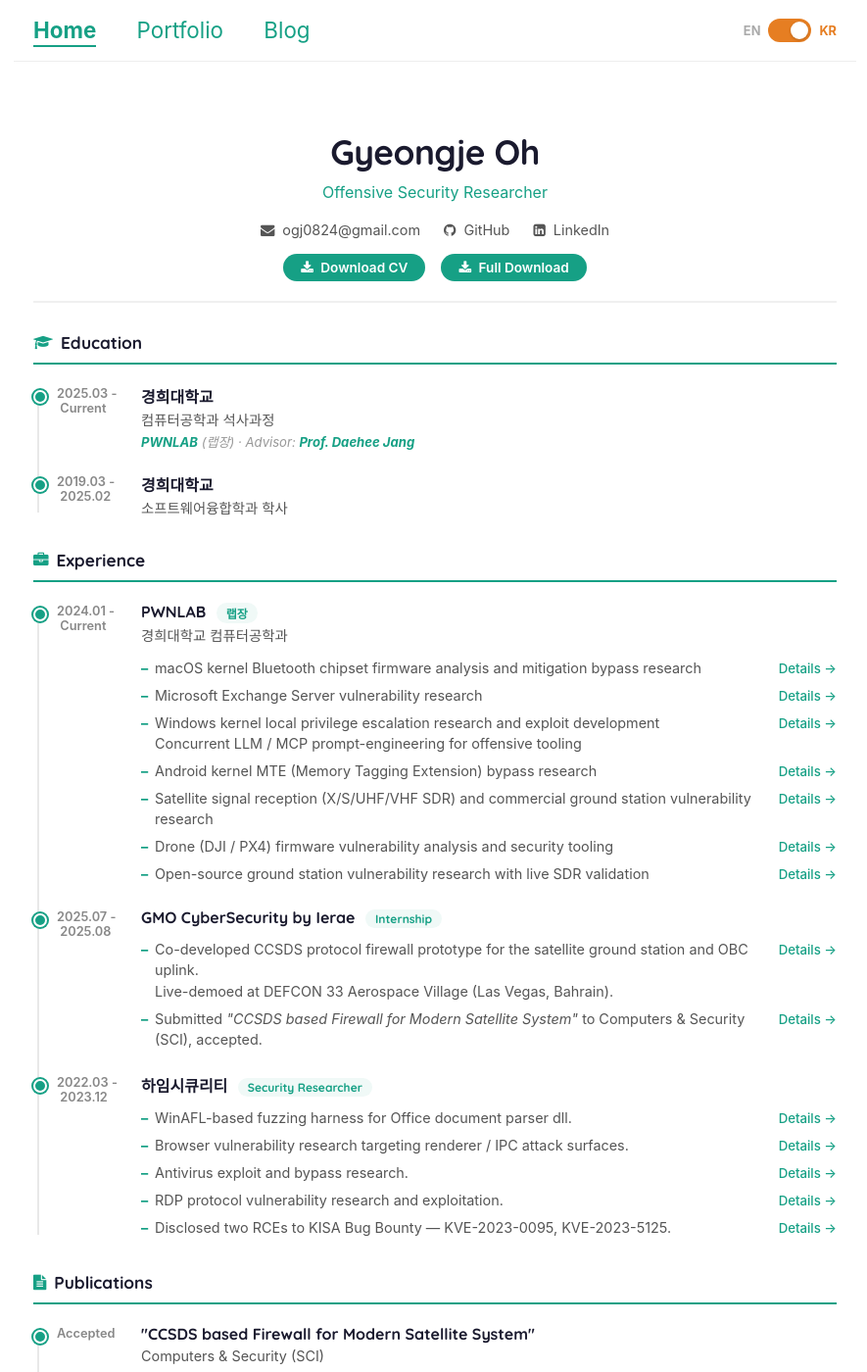
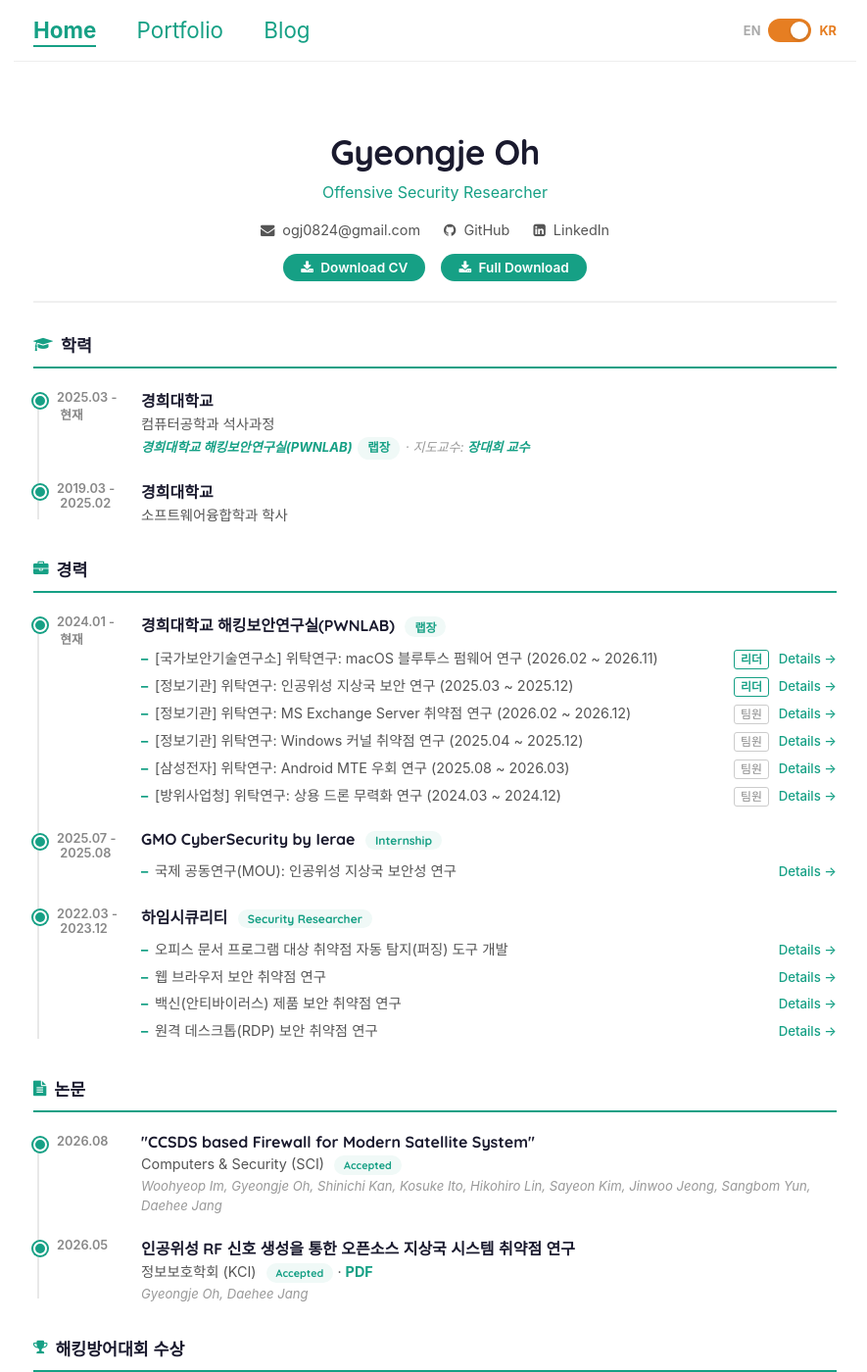
Before and after one commit to Gyeongje/gyeongje.github.io, a Jekyll site: the page built from index.md, in a window 1280 px wide and 1400 px high. Shown: the whole window at 98% size, without its empty margins (196-1081 px from the left). Built offline with Jekyll 4.4.1, drawn with Linux system fonts in a browser that asks for light colours; some web fonts are replaced; some of the changed text lies outside the part shown.

Commit message:
Reorganize CV for HR readability
- List PWNLAB research as funded projects ([agency] type: title (period))
  with leader/member role badges; periods synced with portfolio
- Rewrite Hayyim and bug bounty entries in plain language
- Compact Talks into per-talk cards (DEFCON 33/34, CodeEngn, CISC)
- Mark both papers as accepted; move Air Force and BoB to Remarks
- Add Korean section titles and remaining KO/EN text toggles
- Keep role badges visible in the PDF export

Co-Authored-By: Claude Opus 5.5 <noreply@anthropic.com>

```diff
--- a/_includes/externals/scripting.html
+++ b/_includes/externals/scripting.html
@@ -62,7 +62,10 @@ var PDF_OVERRIDES = [
 
   ".pdf-mode a { color: #000 !important; text-decoration: none !important; border-bottom: none !important; font-weight: inherit !important; pointer-events: none; }",
   ".pdf-mode a.pdf-keep-link { color: inherit !important; text-decoration: underline !important; pointer-events: auto !important; }",
-  ".pdf-mode .cv-research-meta { display: none !important; }",
+  ".pdf-mode .cv-research-meta > a { display: none !important; }",
+  ".pdf-mode .cv-role { color: #000 !important; border-color: #000 !important; }",
+  ".pdf-mode .cv-talk__title { color: #000 !important; border-left-color: #000 !important; }",
+  ".pdf-mode .cv-talk .cv-award__place { color: #000 !important; }",
   ".pdf-mode strong { color: #000 !important; }",
 
   ".pdf-mode .cv-name, .pdf-mode .cv-name__link { color: #000 !important; }",
--- a/assets/css/main.css
+++ b/assets/css/main.css
@@ -407,6 +407,12 @@ strong { color: #16a085; }
   color: #fff;
 }
 
+.cv-timeline__sub .cv-badge {
+  font-style: normal;
+  font-size: 95%;
+  margin: 0 2px;
+}
+
 /* =Awards Grid (2-column: International | Domestic, flat lists with year
    inline in each award name). */
 .cv-awards-grid {
@@ -538,6 +544,60 @@ a.cv-award:hover {
   font-weight: 700;
   color: #e67e22;
   flex-shrink: 0;
+}
+
+/* =Talks (one card per talk, one row per venue) */
+.cv-talks {
+  display: grid;
+  grid-template-columns: 1fr 1fr;
+  gap: 24px;
+  align-items: start;
+}
+
+.cv-talk {
+  display: flex;
+  flex-direction: column;
+  gap: 4px;
+}
+
+.cv-talk__title {
+  margin: 0 0 4px;
+  padding-left: 10px;
+  border-left: 3px solid #16a085;
+  font-size: 88%;
+  font-weight: 600;
+  font-style: italic;
+  line-height: 1.45;
+  color: #1a1a2e;
+}
+
+.cv-talk .cv-award {
+  padding: 5px 10px;
+  gap: 8px;
+  margin-bottom: 0;
+}
+
+.cv-talk .cv-award__place {
+  min-width: 52px;
+  padding: 1px 6px;
+  font-size: 72%;
+  background: #f0f9f7;
+  color: #16a085;
+}
+
+.cv-talk .cv-award__name {
+  font-size: 86%;
+}
+
+.cv-talk .cv-award__team {
+  font-size: 78%;
+}
+
+@media (max-width: 640px) {
+  .cv-talks {
+    grid-template-columns: 1fr;
+    gap: 14px;
+  }
 }
 
 /* =Bug Bounty */
@@ -680,6 +740,23 @@ a.cv-award:hover {
 .cv-research-meta a {
   color: #16a085;
   font-weight: 500;
+}
+
+.cv-role {
+  display: inline-block;
+  padding: 0 6px;
+  margin-right: 6px;
+  border: 1px solid #ccc;
+  border-radius: 3px;
+  color: #888;
+  font-size: 90%;
+  line-height: 1.5;
+}
+
+.cv-role--lead {
+  border-color: #16a085;
+  color: #16a085;
+  font-weight: 600;
 }
 
 /* =CV Footer */
--- a/index.md
+++ b/index.md
@@ -27,15 +27,15 @@ title: Gyeongje Oh
 
 <!-- ==================== EDUCATION ==================== -->
 <div class="cv-section">
-  <h2 class="cv-section__title"><i class="fa fa-graduation-cap"></i> <span data-en="Education" data-ko="Education">Education</span></h2>
+  <h2 class="cv-section__title"><i class="fa fa-graduation-cap"></i> <span data-en="Education" data-ko="학력">학력</span></h2>
 
   <div class="cv-timeline">
     <div class="cv-timeline__item">
-      <div class="cv-timeline__date">2025.03 -&nbsp;Current</div>
+      <div class="cv-timeline__date" data-en="2025.03 - Current" data-ko="2025.03 - 현재">2025.03 -&nbsp;Current</div>
       <div class="cv-timeline__content">
         <strong data-en="KYUNGHEE UNIVERSITY" data-ko="경희대학교">KYUNGHEE UNIVERSITY</strong>
         <p data-en="M.S. in Department of Computer Engineering" data-ko="컴퓨터공학과 석사과정">M.S. in Department of Computer Engineering</p>
-        <p class="cv-timeline__sub"><a href="https://pwnlab.kr" target="_blank">PWNLAB</a> <span data-en="(Lab Leader)" data-ko="(랩장)">(Lab Leader)</span> · Advisor: <a href="https://pwnlab.kr/downloads/cv.pdf" target="_blank">Prof. Daehee Jang</a></p>
+        <p class="cv-timeline__sub"><a href="https://pwnlab.kr" target="_blank" data-en="Kyung Hee University Hacking &amp; Security Lab (PWNLAB)" data-ko="경희대학교 해킹보안연구실(PWNLAB)">경희대학교 해킹보안연구실(PWNLAB)</a> <span class="cv-badge"><span data-en="Lab Leader" data-ko="랩장">Lab Leader</span></span> · <span data-en="Advisor:" data-ko="지도교수:">Advisor:</span> <a href="https://pwnlab.kr/downloads/cv.pdf" target="_blank" data-en="Prof. Daehee Jang" data-ko="장대희 교수">Prof. Daehee Jang</a></p>
       </div>
     </div>
     <div class="cv-timeline__item">
@@ -50,22 +50,20 @@ title: Gyeongje Oh
 
 <!-- ==================== EXPERIENCE ==================== -->
 <div class="cv-section">
-  <h2 class="cv-section__title"><i class="fa fa-briefcase"></i> <span data-en="Experience" data-ko="Experience">Experience</span></h2>
+  <h2 class="cv-section__title"><i class="fa fa-briefcase"></i> <span data-en="Experience" data-ko="경력">경력</span></h2>
 
   <div class="cv-timeline">
     <div class="cv-timeline__item">
-      <div class="cv-timeline__date">2024.01 -&nbsp;Current</div>
+      <div class="cv-timeline__date" data-en="2024.01 - Current" data-ko="2024.01 - 현재">2024.01 -&nbsp;Current</div>
       <div class="cv-timeline__content">
-        <strong>PWNLAB</strong> <span class="cv-badge" data-en="Lab Leader" data-ko="랩장">Lab Leader</span>
-        <p><span data-en="Kyung Hee University Dept. of Computer Engineering" data-ko="경희대학교 컴퓨터공학과">Kyung Hee University Dept. of Computer Engineering</span></p>
+        <strong data-en="Kyung Hee University Hacking &amp; Security Lab (PWNLAB)" data-ko="경희대학교 해킹보안연구실(PWNLAB)">경희대학교 해킹보안연구실(PWNLAB)</strong> <span class="cv-badge" data-en="Lab Leader" data-ko="랩장">랩장</span>
         <ul class="cv-research-list">
-          <li><span class="cv-research-text">macOS kernel Bluetooth chipset firmware analysis and mitigation bypass research</span> <span class="cv-research-meta"><a href="{{ '/portfolio/#macos-bt' | prepend: site.baseurl }}">Details →</a></span></li>
-          <li><span class="cv-research-text">Microsoft Exchange Server vulnerability research</span> <span class="cv-research-meta"><a href="{{ '/portfolio/#ms-exchange' | prepend: site.baseurl }}">Details →</a></span></li>
-          <li><span class="cv-research-text">Windows kernel local privilege escalation research and exploit development<br>Concurrent LLM / MCP prompt-engineering for offensive tooling</span> <span class="cv-research-meta"><a href="{{ '/portfolio/#windows-lpe' | prepend: site.baseurl }}">Details →</a></span></li>
-          <li><span class="cv-research-text">Android kernel MTE (Memory Tagging Extension) bypass research</span> <span class="cv-research-meta"><a href="{{ '/portfolio/#android-mte' | prepend: site.baseurl }}">Details →</a></span></li>
-          <li><span class="cv-research-text">Satellite signal reception (X/S/UHF/VHF SDR) and commercial ground station vulnerability research</span> <span class="cv-research-meta"><a href="{{ '/portfolio/#satellite-rx' | prepend: site.baseurl }}">Details →</a></span></li>
-          <li><span class="cv-research-text">Drone (DJI / PX4) firmware vulnerability analysis and security tooling</span> <span class="cv-research-meta"><a href="{{ '/portfolio/#drone-security' | prepend: site.baseurl }}">Details →</a></span></li>
-          <li><span class="cv-research-text">Open-source ground station vulnerability research with live SDR validation</span> <span class="cv-research-meta"><a href="{{ '/portfolio/#ground-station' | prepend: site.baseurl }}">Details →</a></span></li>
+          <li><span class="cv-research-text" data-en="[NSR] Commissioned Research: macOS Bluetooth Firmware Research (2026.02 ~ 2026.11)" data-ko="[국가보안기술연구소] 위탁연구: macOS 블루투스 펌웨어 연구 (2026.02 ~ 2026.11)">[국가보안기술연구소] 위탁연구: macOS 블루투스 펌웨어 연구 (2026.02 ~ 2026.11)</span> <span class="cv-research-meta"><span class="cv-role cv-role--lead" data-en="Leading" data-ko="리더">리더</span> <a href="{{ '/portfolio/#macos-bt' | prepend: site.baseurl }}">Details →</a></span></li>
+          <li><span class="cv-research-text" data-en="[Intelligence Agency] Commissioned Research: Satellite Ground Station Security Research (2025.03 ~ 2025.12)" data-ko="[정보기관] 위탁연구: 인공위성 지상국 보안 연구 (2025.03 ~ 2025.12)">[정보기관] 위탁연구: 인공위성 지상국 보안 연구 (2025.03 ~ 2025.12)</span> <span class="cv-research-meta"><span class="cv-role cv-role--lead" data-en="Leading" data-ko="리더">리더</span> <a href="{{ '/portfolio/#satellite-rx' | prepend: site.baseurl }}">Details →</a></span></li>
+          <li><span class="cv-research-text" data-en="[Intelligence Agency] Commissioned Research: MS Exchange Server Vulnerability Research (2026.02 ~ 2026.12)" data-ko="[정보기관] 위탁연구: MS Exchange Server 취약점 연구 (2026.02 ~ 2026.12)">[정보기관] 위탁연구: MS Exchange Server 취약점 연구 (2026.02 ~ 2026.12)</span> <span class="cv-research-meta"><span class="cv-role" data-en="Member" data-ko="팀원">팀원</span> <a href="{{ '/portfolio/#ms-exchange' | prepend: site.baseurl }}">Details →</a></span></li>
+          <li><span class="cv-research-text" data-en="[Intelligence Agency] Commissioned Research: Windows Kernel Vulnerability Research (2025.04 ~ 2025.12)" data-ko="[정보기관] 위탁연구: Windows 커널 취약점 연구 (2025.04 ~ 2025.12)">[정보기관] 위탁연구: Windows 커널 취약점 연구 (2025.04 ~ 2025.12)</span> <span class="cv-research-meta"><span class="cv-role" data-en="Member" data-ko="팀원">팀원</span> <a href="{{ '/portfolio/#windows-lpe' | prepend: site.baseurl }}">Details →</a></span></li>
+          <li><span class="cv-research-text" data-en="[Samsung Electronics] Commissioned Research: Android MTE Bypass Research (2025.08 ~ 2026.03)" data-ko="[삼성전자] 위탁연구: Android MTE 우회 연구 (2025.08 ~ 2026.03)">[삼성전자] 위탁연구: Android MTE 우회 연구 (2025.08 ~ 2026.03)</span> <span class="cv-research-meta"><span class="cv-role" data-en="Member" data-ko="팀원">팀원</span> <a href="{{ '/portfolio/#android-mte' | prepend: site.baseurl }}">Details →</a></span></li>
+          <li><span class="cv-research-text" data-en="[DAPA] Commissioned Research: Commercial Drone Neutralization Research (2024.03 ~ 2024.12)" data-ko="[방위사업청] 위탁연구: 상용 드론 무력화 연구 (2024.03 ~ 2024.12)">[방위사업청] 위탁연구: 상용 드론 무력화 연구 (2024.03 ~ 2024.12)</span> <span class="cv-research-meta"><span class="cv-role" data-en="Member" data-ko="팀원">팀원</span> <a href="{{ '/portfolio/#drone-security' | prepend: site.baseurl }}">Details →</a></span></li>
         </ul>
       </div>
     </div>
@@ -74,8 +72,7 @@ title: Gyeongje Oh
       <div class="cv-timeline__content">
         <strong>GMO CyberSecurity by Ierae</strong> <span class="cv-badge">Internship</span>
         <ul class="cv-research-list">
-          <li><span class="cv-research-text">Co-developed CCSDS protocol firewall prototype for the satellite ground station and OBC uplink.<br>Live-demoed at DEFCON 33 Aerospace Village (Las Vegas, Bahrain).</span> <span class="cv-research-meta"><a href="{{ '/portfolio/#gmo-ccsds' | prepend: site.baseurl }}">Details →</a></span></li>
-          <li><span class="cv-research-text">Submitted <em>"CCSDS based Firewall for Modern Satellite System"</em> to Computers &amp; Security (SCI), accepted.</span> <span class="cv-research-meta"><a href="{{ '/portfolio/#gmo-paper' | prepend: site.baseurl }}">Details →</a></span></li>
+          <li><span class="cv-research-text" data-en="International Joint Research (MOU): Satellite Ground Station Security Research" data-ko="국제 공동연구(MOU): 인공위성 지상국 보안성 연구">국제 공동연구(MOU): 인공위성 지상국 보안성 연구</span> <span class="cv-research-meta"><a href="{{ '/portfolio/#gmo-ccsds' | prepend: site.baseurl }}">Details →</a></span></li>
         </ul>
       </div>
     </div>
@@ -84,11 +81,10 @@ title: Gyeongje Oh
       <div class="cv-timeline__content">
         <strong data-en="HAYYIM SECURITY" data-ko="하임시큐리티">HAYYIM SECURITY</strong> <span class="cv-badge">Security Researcher</span>
         <ul class="cv-research-list">
-          <li><span class="cv-research-text">WinAFL-based fuzzing harness for Office document parser dll.</span> <span class="cv-research-meta"><a href="{{ '/portfolio/#hayyim-office' | prepend: site.baseurl }}">Details →</a></span></li>
-          <li><span class="cv-research-text">Browser vulnerability research targeting renderer / IPC attack surfaces.</span> <span class="cv-research-meta"><a href="{{ '/portfolio/#hayyim-browser' | prepend: site.baseurl }}">Details →</a></span></li>
-          <li><span class="cv-research-text">Antivirus exploit and bypass research.</span> <span class="cv-research-meta"><a href="{{ '/portfolio/#hayyim-antivirus' | prepend: site.baseurl }}">Details →</a></span></li>
-          <li><span class="cv-research-text">RDP protocol vulnerability research and exploitation.</span> <span class="cv-research-meta"><a href="{{ '/portfolio/#hayyim-rdp' | prepend: site.baseurl }}">Details →</a></span></li>
-          <li><span class="cv-research-text">Disclosed two RCEs to KISA Bug Bounty — KVE-2023-0095, KVE-2023-5125.</span> <span class="cv-research-meta"><a href="https://gye0ngje.com/vulnerability-research/2023/01/14/heap-overflow-in-image-viewer-psd-parsing.html">Details →</a></span></li>
+          <li><span class="cv-research-text" data-en="Built automated vulnerability-discovery (fuzzing) tools for office document software" data-ko="오피스 문서 프로그램 대상 취약점 자동 탐지(퍼징) 도구 개발">오피스 문서 프로그램 대상 취약점 자동 탐지(퍼징) 도구 개발</span> <span class="cv-research-meta"><a href="{{ '/portfolio/#hayyim-office' | prepend: site.baseurl }}">Details →</a></span></li>
+          <li><span class="cv-research-text" data-en="Web browser security vulnerability research" data-ko="웹 브라우저 보안 취약점 연구">웹 브라우저 보안 취약점 연구</span> <span class="cv-research-meta"><a href="{{ '/portfolio/#hayyim-browser' | prepend: site.baseurl }}">Details →</a></span></li>
+          <li><span class="cv-research-text" data-en="Antivirus product security vulnerability research" data-ko="백신(안티바이러스) 제품 보안 취약점 연구">백신(안티바이러스) 제품 보안 취약점 연구</span> <span class="cv-research-meta"><a href="{{ '/portfolio/#hayyim-antivirus' | prepend: site.baseurl }}">Details →</a></span></li>
+          <li><span class="cv-research-text" data-en="Remote Desktop (RDP) security vulnerability research" data-ko="원격 데스크톱(RDP) 보안 취약점 연구">원격 데스크톱(RDP) 보안 취약점 연구</span> <span class="cv-research-meta"><a href="{{ '/portfolio/#hayyim-rdp' | prepend: site.baseurl }}">Details →</a></span></li>
         </ul>
       </div>
     </div>
@@ -97,14 +93,14 @@ title: Gyeongje Oh
 
 <!-- ==================== PUBLICATIONS ==================== -->
 <div class="cv-section">
-  <h2 class="cv-section__title"><i class="fa fa-file-text"></i> Publications</h2>
+  <h2 class="cv-section__title"><i class="fa fa-file-text"></i> <span data-en="Publications" data-ko="논문">논문</span></h2>
 
   <div class="cv-timeline">
     <div class="cv-timeline__item">
-      <div class="cv-timeline__date" data-en="Accepted" data-ko="Accepted">Accepted</div>
+      <div class="cv-timeline__date">2026.08</div>
       <div class="cv-timeline__content">
         <strong>"CCSDS based Firewall for Modern Satellite System"</strong>
-        <p>Computers & Security (SCI)</p>
+        <p>Computers & Security (SCI) <span class="cv-badge">Accepted</span></p>
         <p class="cv-timeline__sub">Woohyeop Im, Gyeongje Oh, Shinichi Kan, Kosuke Ito, Hikohiro Lin, Sayeon Kim, Jinwoo Jeong, Sangbom Yun, Daehee Jang</p>
       </div>
     </div>
@@ -112,8 +108,8 @@ title: Gyeongje Oh
       <div class="cv-timeline__date">2026.05</div>
       <div class="cv-timeline__content">
         <strong data-en="Vulnerability Research on Open-Source Ground Station Systems via Satellite RF Signal Generation" data-ko="인공위성 RF 신호 생성을 통한 오픈소스 지상국 시스템 취약점 연구">"인공위성 RF 신호 생성을 통한 오픈소스 지상국 시스템 취약점 연구"</strong>
-        <p><span data-en="CISC (KCI)" data-ko="정보보호학회 (KCI)">정보보호학회 (KCI)</span> · <a href="{{ '/assets/cisc2026_ground_station.pdf' | prepend: site.baseurl }}" target="_blank">PDF</a></p>
-        <p class="cv-timeline__sub" data-en="Gyeongje Oh, Daehee Jang" data-ko="오경제, 장대희">오경제, 장대희</p>
+        <p><span data-en="CISC (KCI)" data-ko="정보보호학회 (KCI)">정보보호학회 (KCI)</span> <span class="cv-badge">Accepted</span> · <a href="{{ '/assets/cisc2026_ground_station.pdf' | prepend: site.baseurl }}" target="_blank">PDF</a></p>
+        <p class="cv-timeline__sub">Gyeongje Oh, Daehee Jang</p>
       </div>
     </div>
   </div>
@@ -121,7 +117,7 @@ title: Gyeongje Oh
 
 <!-- ==================== CTF AWARDS ==================== -->
 <div class="cv-section">
-  <h2 class="cv-section__title"><i class="fa fa-trophy"></i> CTF Awards</h2>
+  <h2 class="cv-section__title"><i class="fa fa-trophy"></i> <span data-en="CTF Awards" data-ko="해킹방어대회 수상">해킹방어대회 수상</span></h2>
 
   <div class="cv-awards-grid">
     <h3 class="cv-subsection cv-awards-grid__head">International</h3>
@@ -204,7 +200,7 @@ title: Gyeongje Oh
       <a class="cv-award" href="{{ '/assets/정보보호올림피아드_금상.jpg' | prepend: site.baseurl }}">
         <span class="cv-award__place" data-en="Gold" data-ko="금상">Gold</span>
         <span class="cv-award__name" data-en="Information Security Olympiad (2018)" data-ko="정보보호올림피아드 (2018)">Information Security Olympiad (2018)</span>
-        <span class="cv-award__team">오경제</span>
+        <span class="cv-award__team" data-en="Gyeongje Oh" data-ko="오경제">오경제</span>
       </a>
     </div>
   </div>
@@ -213,31 +209,48 @@ title: Gyeongje Oh
 
 <!-- ==================== BUG BOUNTY ==================== -->
 <div class="cv-section">
-  <h2 class="cv-section__title"><i class="fa fa-bug"></i> Bug Bounty</h2>
+  <h2 class="cv-section__title"><i class="fa fa-bug"></i> <span data-en="Bug Bounty" data-ko="취약점 제보">취약점 제보</span></h2>
 
   <div class="cv-bounty">
     <strong>KVE-2023-0095, KVE-2023-5125</strong>
-    <p class="cv-timeline__sub">Remote Code Execution via Heap Overflow in Viewer ($3,100)</p>
+    <p class="cv-timeline__sub" data-en="KISA Bug Bounty: 2 remote code execution vulnerabilities in an image viewer (bounty $3,100)" data-ko="KISA 취약점 신고포상제: 이미지 뷰어 원격 코드 실행 취약점 2건 (포상금 $3,100)">KISA 취약점 신고포상제: 이미지 뷰어 원격 코드 실행 취약점 2건 (포상금 $3,100)</p>
   </div>
 </div>
 
 <!-- ==================== TALKS ==================== -->
 <div class="cv-section">
-  <h2 class="cv-section__title"><i class="fa fa-microphone"></i> <span data-en="Talks" data-ko="Talks">Talks</span></h2>
+  <h2 class="cv-section__title"><i class="fa fa-microphone"></i> <span data-en="Talks" data-ko="발표">발표</span></h2>
 
-  <div class="cv-timeline">
-    <div class="cv-timeline__item">
-      <div class="cv-timeline__date">2026.05 /&nbsp;2026.07</div>
-      <div class="cv-timeline__content">
-        <strong data-en="CISC 2026 · CodeEngn 2026" data-ko="정보보호학회 2026 · 코드엔진 2026">정보보호학회 2026 · 코드엔진 2026</strong>
-        <p data-en="&quot;Vulnerability Research on Open-Source Ground Station Systems via Satellite RF Signal Generation&quot;" data-ko="&quot;인공위성 RF 신호 생성을 통한 오픈소스 지상국 시스템 취약점 연구&quot;">"인공위성 RF 신호 생성을 통한 오픈소스 지상국 시스템 취약점 연구"</p>
+  <div class="cv-talks">
+    <div class="cv-talk">
+      <p class="cv-talk__title">"CCSDS based Firewall for Modern Satellite System"</p>
+      <div class="cv-award">
+        <span class="cv-award__place">2026.08</span>
+        <span class="cv-award__name">DEFCON 34 Aerospace Village</span>
+        <span class="cv-award__team">Las Vegas</span>
+      </div>
+      <div class="cv-award">
+        <span class="cv-award__place">2025.11</span>
+        <span class="cv-award__name">DEFCON 33 Aerospace Village</span>
+        <span class="cv-award__team">Bahrain</span>
+      </div>
+      <div class="cv-award">
+        <span class="cv-award__place">2025.08</span>
+        <span class="cv-award__name">DEFCON 33 Aerospace Village</span>
+        <span class="cv-award__team">Las Vegas</span>
       </div>
     </div>
-    <div class="cv-timeline__item">
-      <div class="cv-timeline__date">2025.08 /&nbsp;2025.11</div>
-      <div class="cv-timeline__content">
-        <strong>DEFCON 33 Aerospace Village (Las Vegas, Bahrain)</strong>
-        <p>"CCSDS based Firewall for Modern Satellite System"</p>
+    <div class="cv-talk">
+      <p class="cv-talk__title" data-en="&quot;Vulnerability Research on Open-Source Ground Station Systems via Satellite RF Signal Generation&quot;" data-ko="&quot;인공위성 RF 신호 생성을 통한 오픈소스 지상국 시스템 취약점 연구&quot;">"인공위성 RF 신호 생성을 통한 오픈소스 지상국 시스템 취약점 연구"</p>
+      <div class="cv-award">
+        <span class="cv-award__place">2026.07</span>
+        <span class="cv-award__name" data-en="CodeEngn 2026" data-ko="코드엔진 2026">코드엔진 2026</span>
+        <span class="cv-award__team" data-en="Seoul" data-ko="서울">서울</span>
+      </div>
+      <div class="cv-award">
+        <span class="cv-award__place">2026.05</span>
+        <span class="cv-award__name" data-en="CISC 2026" data-ko="정보보호학회 2026">정보보호학회 2026</span>
+        <span class="cv-award__team" data-en="Busan" data-ko="부산">부산</span>
       </div>
     </div>
   </div>
@@ -245,26 +258,30 @@ title: Gyeongje Oh
 
 <!-- ==================== REMARKS ==================== -->
 <div class="cv-section">
-  <h2 class="cv-section__title"><i class="fa fa-star"></i> <span data-en="Remarks" data-ko="Remarks">Remarks</span></h2>
+  <h2 class="cv-section__title"><i class="fa fa-star"></i> <span data-en="Remarks" data-ko="기타">기타</span></h2>
 
   <div class="cv-timeline">
     <div class="cv-timeline__item">
       <div class="cv-timeline__date">2020.04 -&nbsp;2022.01</div>
       <div class="cv-timeline__content">
         <strong data-en="Republic of Korea Air Force" data-ko="대한민국 공군">Republic of Korea Air Force</strong>
-        <p data-en="MOS: Information Security" data-ko="병과: 정보보호">MOS: Information Security</p>
+        <ul class="cv-research-list">
+          <li><span class="cv-research-text" data-en="MOS: Information Security" data-ko="병과: 정보보호">병과: 정보보호</span></li>
+        </ul>
       </div>
     </div>
     <div class="cv-timeline__item">
-      <div class="cv-timeline__date">2018.03 -&nbsp;2019.02</div>
+      <div class="cv-timeline__date">2018.07 -&nbsp;2019.02</div>
       <div class="cv-timeline__content">
-        <strong>Best of the Best 7th</strong>
-        <p>KITRI · <span data-en="Vulnerability Analysis Track" data-ko="취약점 분석 트랙">Vulnerability Analysis Track</span> · <a href="{{ '/assets/bob임명장.png' | prepend: site.baseurl }}">Certificate</a></p>
+        <strong data-en="Best of the Best, Next-Generation Security Leader Training Program" data-ko="차세대 보안리더 양성 프로그램 Best of the Best">차세대 보안리더 양성 프로그램 Best of the Best</strong>
+        <ul class="cv-research-list">
+          <li><span class="cv-research-text">KITRI · <span data-en="Vulnerability Analysis Track, 7th" data-ko="취약점 분석 트랙 7기">취약점 분석 트랙 7기</span></span> <span class="cv-research-meta"><a href="{{ '/assets/bob임명장.png' | prepend: site.baseurl }}">Certificate →</a></span></li>
+        </ul>
       </div>
     </div>
   </div>
 
-  <p class="cv-remarks-line"><strong>CTF Challenge Author / Organizer:</strong> International Drone CTF (2023 / 2024)</p>
+  <p class="cv-remarks-line"><strong data-en="CTF Challenge Author / Organizer:" data-ko="대회 문제 출제 및 운영:">대회 문제 출제 및 운영:</strong> <span data-en="International Drone Hacking Competition" data-ko="국제드론해킹방어대회">국제드론해킹방어대회</span> Hack the DRONE (<a href="https://www.etnews.com/20231203000053" target="_blank">2023</a> / <a href="https://www.etnews.com/20241030000335" target="_blank">2024</a>)</p>
 
   <p class="cv-remarks-line"><strong>Wargame:</strong> <a href="http://reversing.kr/rank.php">Reversing.kr</a> (All Clear) · <a href="http://xcz.kr/START/rank.php">xcz.kr</a> (All Clear)</p>
 </div>
```
Also changed, not shown: portfolio.md (+4 -4 lines).
